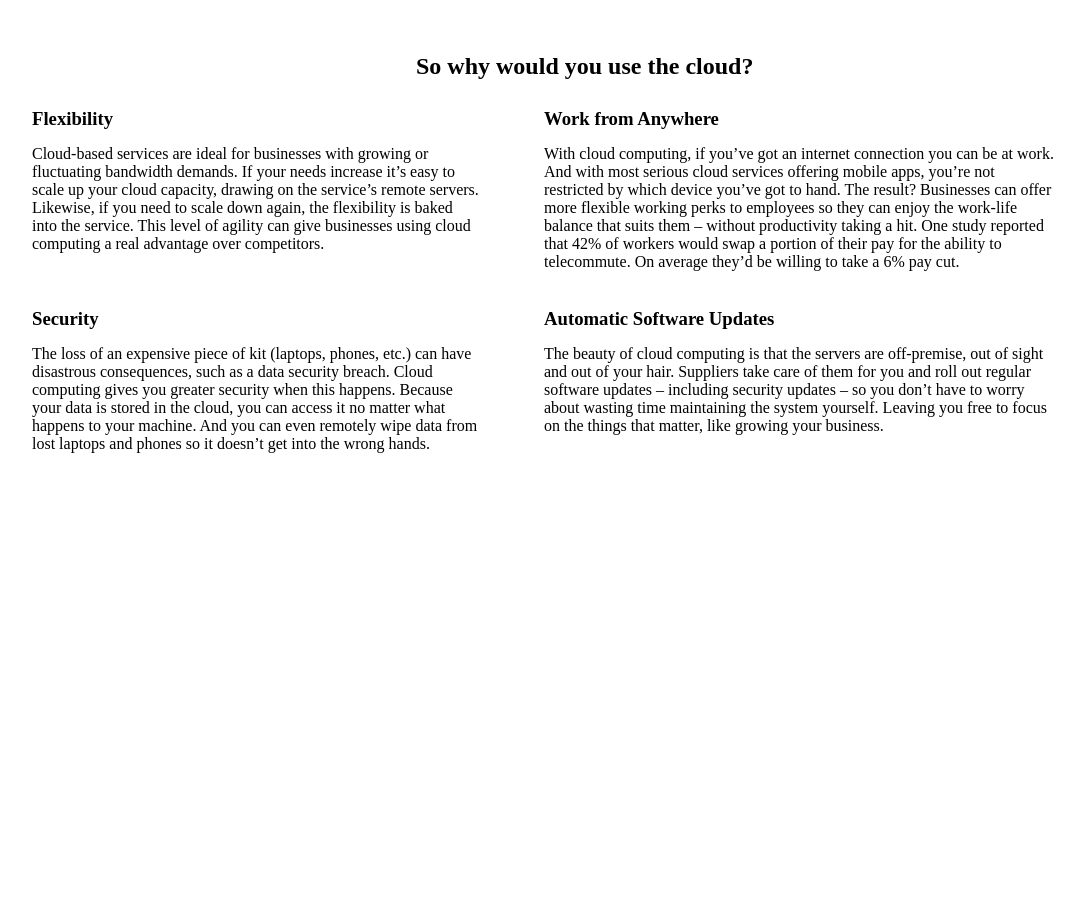
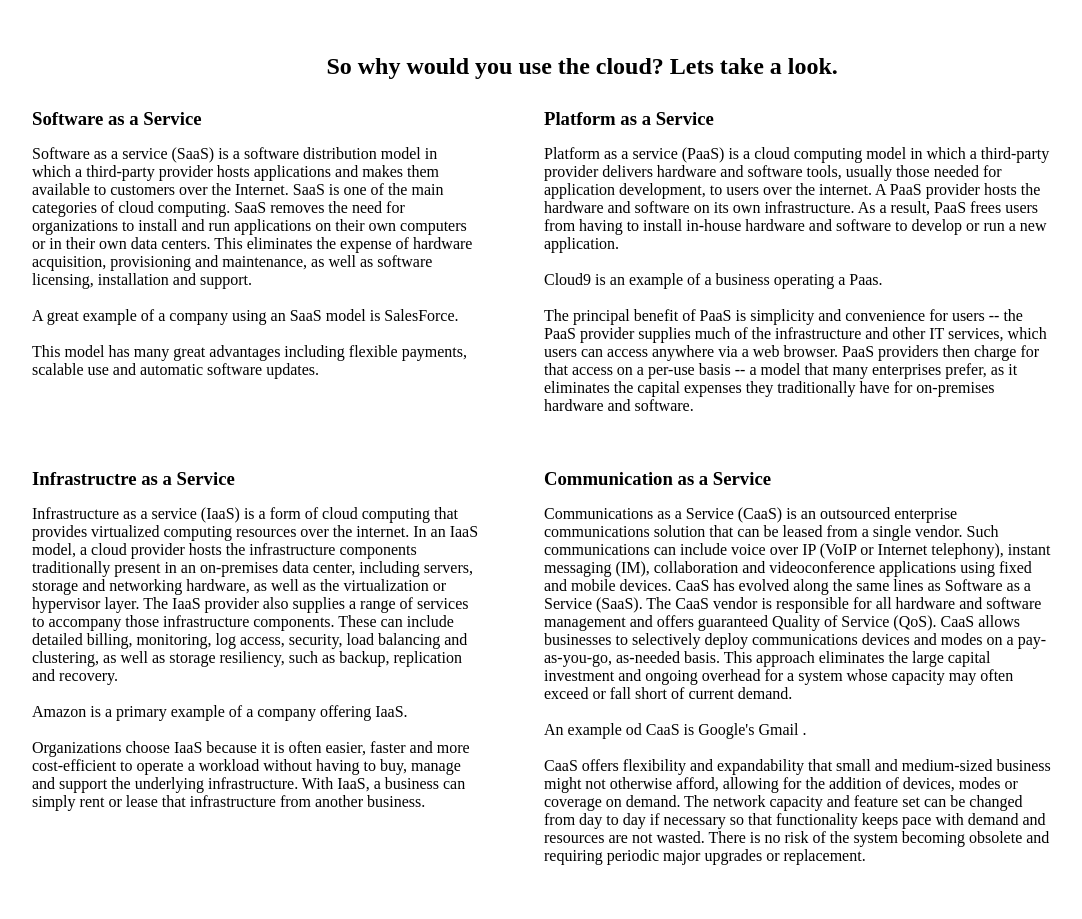
Before and after one commit to KevinHanley/IS1113117388451, a PHP site: page /Shop/about_cloud.html in a window 1280 px wide. Shown: the part 471-1390 px from the top of the page, without its empty margins (96-1178 px from the left). Before the commit the page ends 924 px from the top, so only its background shows below. Run offline with PHP 8.4, Linux system fonts and the light colour scheme.

Commit message:
added content to the about cloud shop section

```diff
--- a/Shop/Ebus.css
+++ b/Shop/Ebus.css
@@ -66,65 +66,65 @@ iframe{
 
 .cloud_reasons{
     position: absolute;
-    left: 40%;
+    left: 33%;
     width: 40%;
     top: 63%;
 }
 
-.cloud_heading{
+.saas_heading{
     position: absolute;
     left: 10%;
     width: 40%;
     top: 70%;
 }
 
-.cloud_body{
+.saas_body{
     position: absolute;
     left: 10%;
     width: 35%;
     top: 75%;
 }
 
-.cloud_heading2{
+.paas_heading{
     position: absolute;
     left: 50%;
     width: 40%;
     top: 70%;
 }
 
-.cloud_body2{
+.paas_body{
     position: absolute;
     left: 50%;
     width: 40%;
     top: 75%;
 }
 
-.cloud_heading3{
+.iaas_heading{
     position: absolute;
     left: 10%;
     width: 40%;
-    top: 95%;
+    top: 115%;
 }
 
-.cloud_body3{
+.iaas_body{
     position: absolute;
     left: 10%;
     width: 35%;
-    top: 100%;
+    top: 120%;
 }
 
-.cloud_heading4{
+.caas_heading{
     position: absolute;
     left: 50%;
     width: 40%;
-    top: 95%;
+    top: 115%;
 }
 
-.cloud_body4{
+.caas_body{
     position: absolute;
     left: 50%;
     width: 40%;
-    top: 100%;
+    top: 120%;
 }
 
 
--- a/Shop/about_cloud.html
+++ b/Shop/about_cloud.html
@@ -47,28 +47,69 @@
         </section>
 
         <section>
-            <h1 class="cloud_reasons"><strong>So why would you use the cloud?</strong></h1>
+            <h1 class="cloud_reasons"><strong>So why would you use the cloud? Lets take a look.</strong></h1>
 
-            <h3 class ="cloud_heading">Flexibility</h3>
-            <p class="cloud_body">Cloud-based services are ideal for businesses with growing or fluctuating bandwidth demands. If your needs increase it’s easy to scale
-            up your cloud capacity, drawing on the service’s remote servers. Likewise, if you need to scale down again, the flexibility is baked into the service. This
-            level of agility can give businesses using cloud computing a real advantage over competitors.</p>
+            <h3 class ="saas_heading">Software as a Service</h3>
+            <p class="saas_body">Software as a service (SaaS) is a software distribution model in which a third-party provider hosts applications and makes them available to
+            customers over the Internet. SaaS is one of the main categories of cloud computing. SaaS removes the need for organizations to install and run applications on their
+            own computers or in their own data centers. This eliminates the expense of hardware acquisition, provisioning and maintenance, as well as software licensing,
+            installation and support.
+            <br>
+            <br>
+            A great example of a company using an SaaS model is SalesForce.
+            <br>
+            <br>
+            This model has many great advantages including flexible payments, scalable use and automatic software updates.
+            </p>
 
-            <h3 class ="cloud_heading2">Work from Anywhere</h3>
-            <p class="cloud_body2">With cloud computing, if you’ve got an internet connection you can be at work. And with most serious cloud services offering mobile apps,
-            you’re not restricted by which device you’ve got to hand. The result? Businesses can offer more flexible working perks to employees so they can enjoy the
-            work-life balance that suits them – without productivity taking a hit. One study reported that 42% of workers would swap a portion of their pay for the
-            ability to telecommute. On average they’d be willing to take a 6% pay cut.</p>
+            <h3 class ="paas_heading">Platform as a Service</h3>
+            <p class="paas_body">Platform as a service (PaaS) is a cloud computing model in which a third-party provider delivers hardware and software tools, usually those
+            needed for application development, to users over the internet. A PaaS provider hosts the hardware and software on its own infrastructure. As a result, PaaS
+            frees users from having to install in-house hardware and software to develop or run a new application.
+            <br>
+            <br>
+            Cloud9 is an example of a business operating a Paas.
+            <br>
+            <br>
+            The principal benefit of PaaS is simplicity and convenience for users -- the PaaS provider supplies much of the infrastructure and other IT services, which
+            users can access anywhere via a web browser. PaaS providers then charge for that access on a per-use basis -- a model that many enterprises prefer, as it
+            eliminates the capital expenses they traditionally have for on-premises hardware and software.
+            </p>
 
-            <h3 class ="cloud_heading3">Security</h3>
-            <p class="cloud_body3">The loss of an expensive piece of kit (laptops, phones, etc.) can have disastrous consequences, such as a data security breach.
-            Cloud computing gives you greater security when this happens. Because your data is stored in the cloud, you can access it no matter what happens to your
-            machine. And you can even remotely wipe data from lost laptops and phones so it doesn’t get into the wrong hands.</p>
+            <h3 class ="iaas_heading">Infrastructre as a Service</h3>
+            <p class="iaas_body">Infrastructure as a service (IaaS) is a form of cloud computing that provides virtualized computing resources over the internet. In an
+            IaaS model, a cloud provider hosts the infrastructure components traditionally present in an on-premises data center, including servers, storage and networking
+            hardware, as well as the virtualization or hypervisor layer. The IaaS provider also supplies a range of services to accompany those infrastructure components.
+            These can include detailed billing, monitoring, log access, security, load balancing and clustering, as well as storage resiliency, such as backup, replication
+            and recovery.
+            <br>
+            <br>
+            Amazon is a primary example of a company offering IaaS.
+            <br>
+            <br>
+            Organizations choose IaaS because it is often easier, faster and more cost-efficient to operate a workload without having to buy, manage and support the
+            underlying infrastructure. With IaaS, a business can simply rent or lease that infrastructure from another business.
+            </p>
 
-            <h3 class ="cloud_heading4">Automatic Software Updates</h3>
-            <p class="cloud_body4">The beauty of cloud computing is that the servers are off-premise, out of sight and out of your hair. Suppliers take care of them for
-            you and roll out regular software updates – including security updates – so you don’t have to worry about wasting time maintaining the system yourself. Leaving
-            you free to focus on the things that matter, like growing your business.</p>
+            <h3 class ="caas_heading">Communication as a Service</h3>
+            <p class="caas_body">Communications as a Service (CaaS) is an outsourced enterprise communications solution that can be leased from a single vendor. Such
+            communications can include voice over IP (VoIP or Internet telephony), instant messaging (IM), collaboration and videoconference applications using fixed and
+            mobile devices. CaaS has evolved along the same lines as Software as a Service (SaaS). The CaaS vendor is responsible for all hardware and software management
+            and offers guaranteed Quality of Service (QoS). CaaS allows businesses to selectively deploy communications devices and modes on a pay-as-you-go, as-needed
+            basis. This approach eliminates the large capital investment and ongoing overhead for a system whose capacity may often exceed or fall short of current demand.
+            <br>
+            <br>
+            An example od CaaS is Google's Gmail .
+            <br>
+            <br>
+            CaaS offers flexibility and expandability that small and medium-sized business might not otherwise afford, allowing for the addition of devices, modes or coverage
+            on demand. The network capacity and feature set can be changed from day to day if necessary so that functionality keeps pace with demand and resources are not
+            wasted. There is no risk of the system becoming obsolete and requiring periodic major upgrades or replacement.
+            <br>
+            <br>
+            <br>
+            <br>
+            </p>
         </section>
     </body>
 </html>
--- a/navbar.css
+++ b/navbar.css
@@ -91,7 +91,7 @@ nav a:hover::after{
 
 .subnav{
     float: right;
-    width: 35%;
+    width: 43%;
     margin: 0 auto;
 }
 
```
Also changed, not shown: Interests/cloudservices.html (+29 -2 lines), Interests/int_pages.css (+8 -0 lines).
